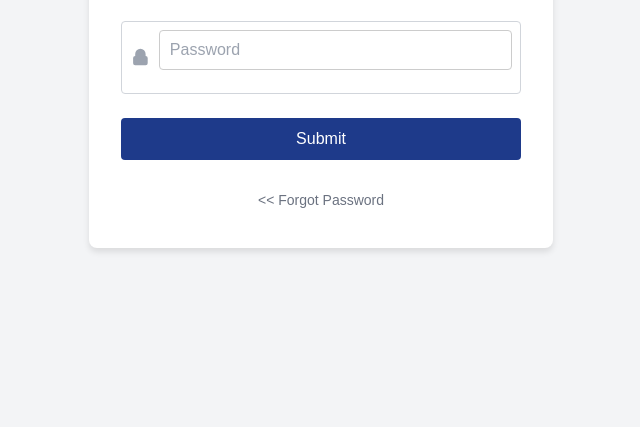
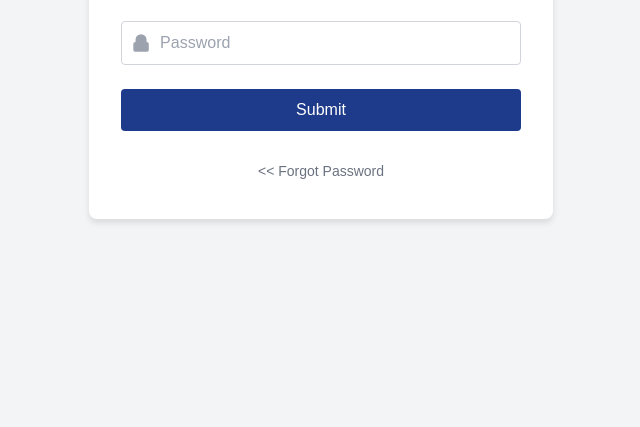
Before and after one commit to cindy-nst/sukanUKM, a React app in the folder sukanukmui/: page /login in a window 1280 px wide. Shown: the part 373-800 px from the top of the page, without its empty margins (319-959 px from the left). Built offline with nearby package versions, Linux system fonts and the light colour scheme.

Commit message:
BookCourtDate.css update

```diff
--- a/sukanukmui/src/components/BookCourt/BookCourtDate.css
+++ b/sukanukmui/src/components/BookCourt/BookCourtDate.css
@@ -72,7 +72,7 @@
     font-size: 1.2em;
   }
 
-  input, select {
+  input-b, select {
     width: 100%;
     padding: 10px;
     margin-bottom: 15px;
```
